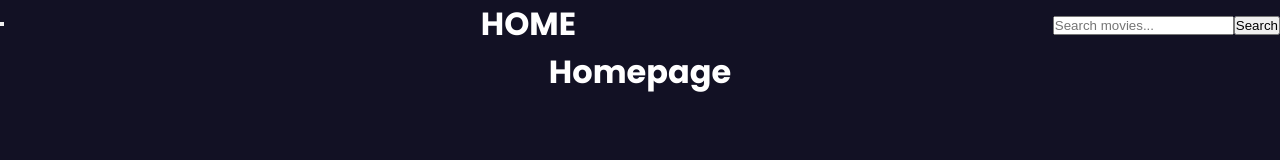
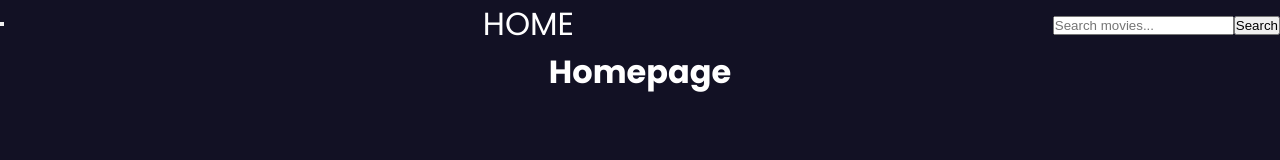
Before and after one commit to GuilhermeLimaDev/themovie.repository, a React (Vite) app in the folder themovie.app/: page / in a window 1280 px wide. Shown: the top 160 px of the page. Built offline with nearby package versions, Linux system fonts and the light colour scheme.

Commit message:
Aplicando estilos basicos de peso das fontes

```diff
--- /dev/null
+++ b/themovie.app/src/components/SectionTittle/SectionTittle.css
@@ -0,0 +1,6 @@
+.tittle-text{
+    font-weight: var(--font-weight-normal);
+}
+.subtittle-text{
+    font-weight: var(--font-weight-bold);
+}
--- a/themovie.app/src/components/SectionTittle/SectionTittle.jsx
+++ b/themovie.app/src/components/SectionTittle/SectionTittle.jsx
@@ -1,8 +1,10 @@
+import "./SectionTittle.css"
+
 const SectionTittle = ({ title, subTittle }) => {
     return (
         <>
-            <h1>{title}</h1>
-            {subTittle && <p>{subTittle}</p>}
+            <h1 className="tittle-text">{title}</h1>
+            {subTittle && <p className="subtittle-text">{subTittle}</p>}
         </>
     )
 }
```
